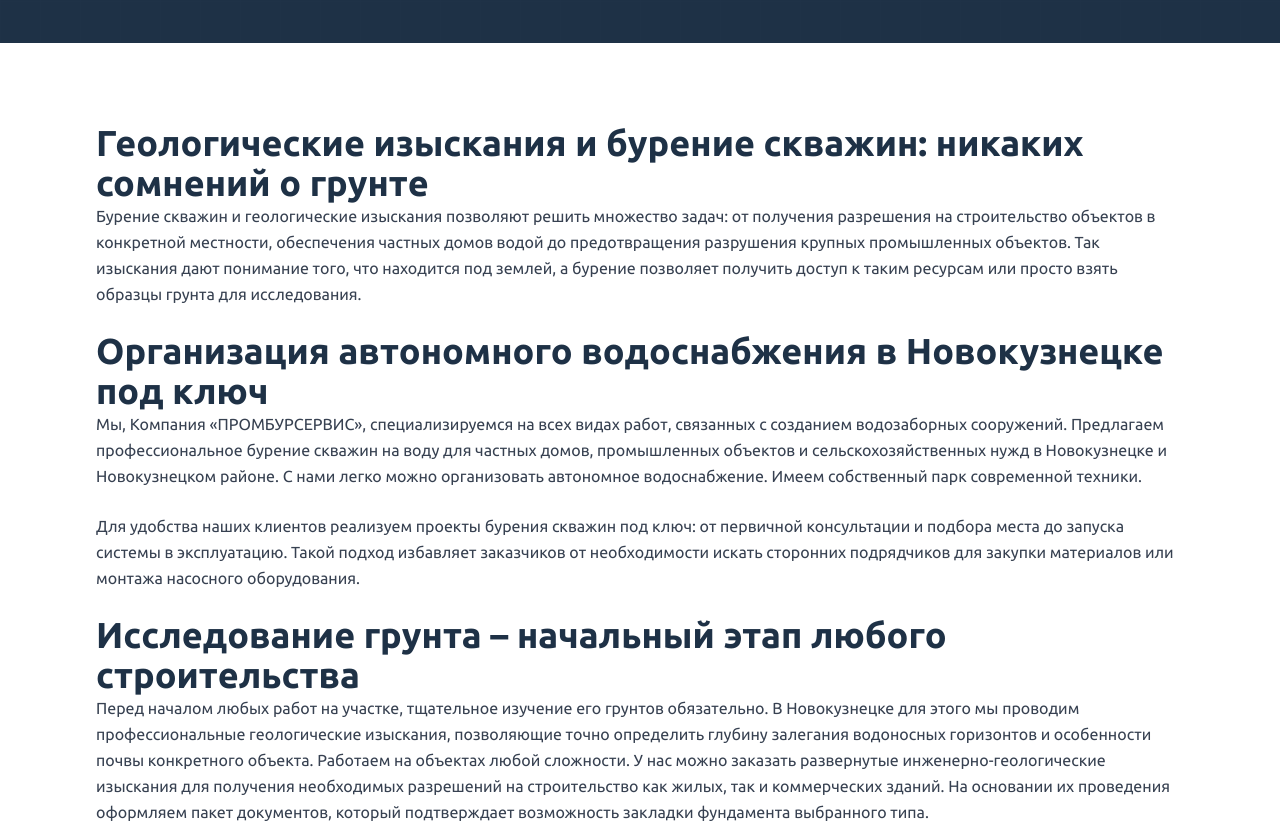
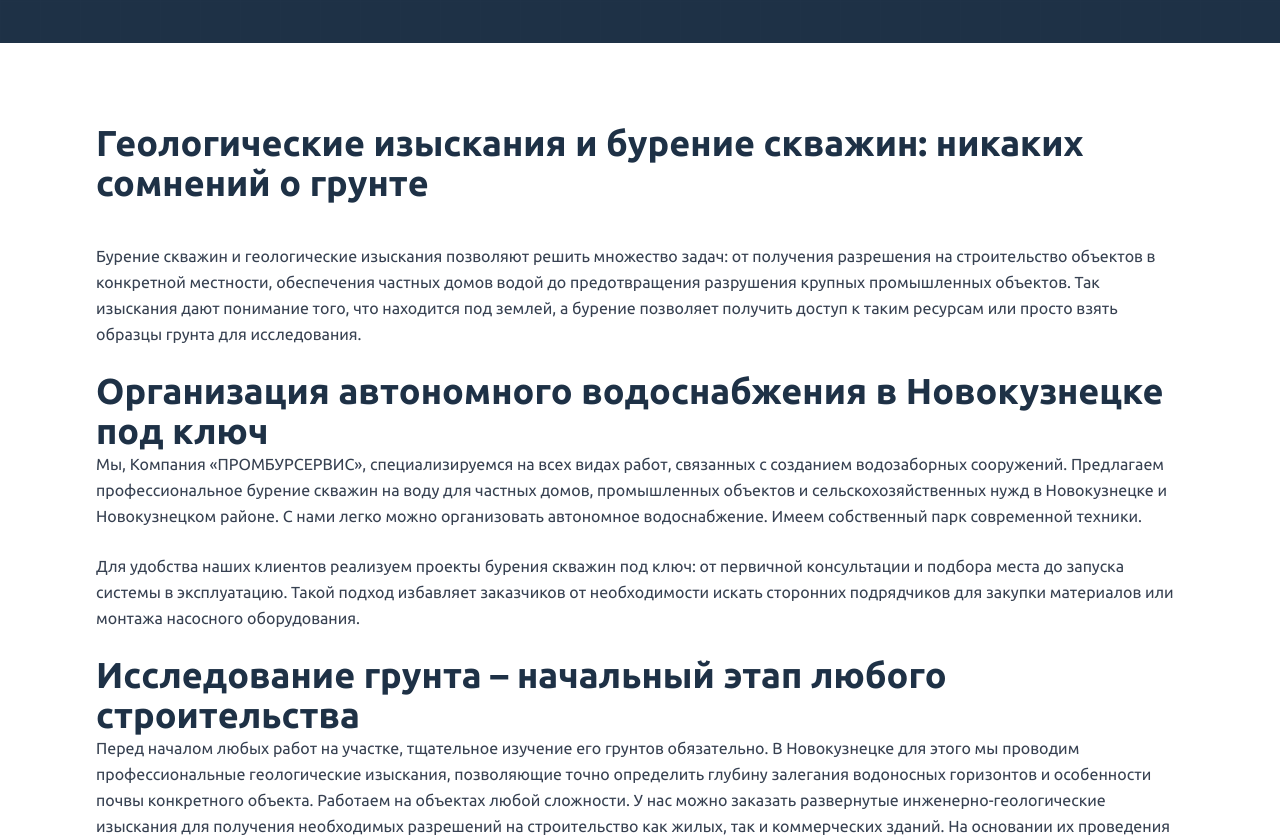
Before and after one commit to Hastes/drilling-rig, a Next.js app: page / in a window 1280 px wide. Shown: the part 2980-3817 px from the top of the page. Built offline with nearby package versions, Linux system fonts and the light colour scheme.

Commit message:
Update GeologySection.tsx

```diff
--- a/src/components/GeologySection.tsx
+++ b/src/components/GeologySection.tsx
@@ -3,7 +3,7 @@ export function GeologySection() {
   return (
     <section className="py-20 md:py-20 bg-white">
       <div className="container-section">
-          <h1 className="text-3xl md:text-4xl font-bold text-palette-900">
+          <h1 className="text-3xl md:text-4xl font-bold text-palette-900 pb-10">
             Геологические изыскания и бурение скважин: никаких сомнений о грунте
           </h1>
 
```
